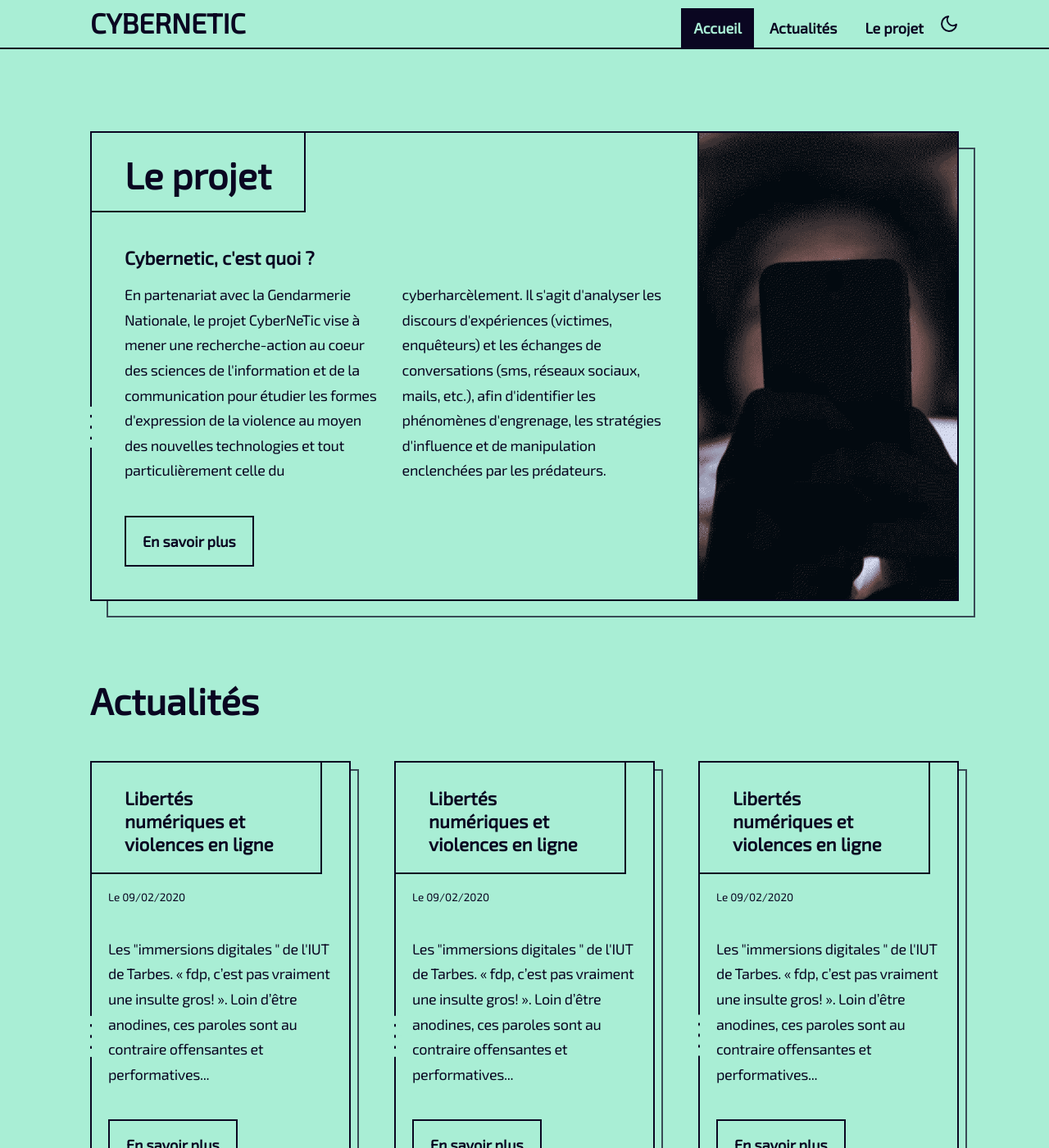
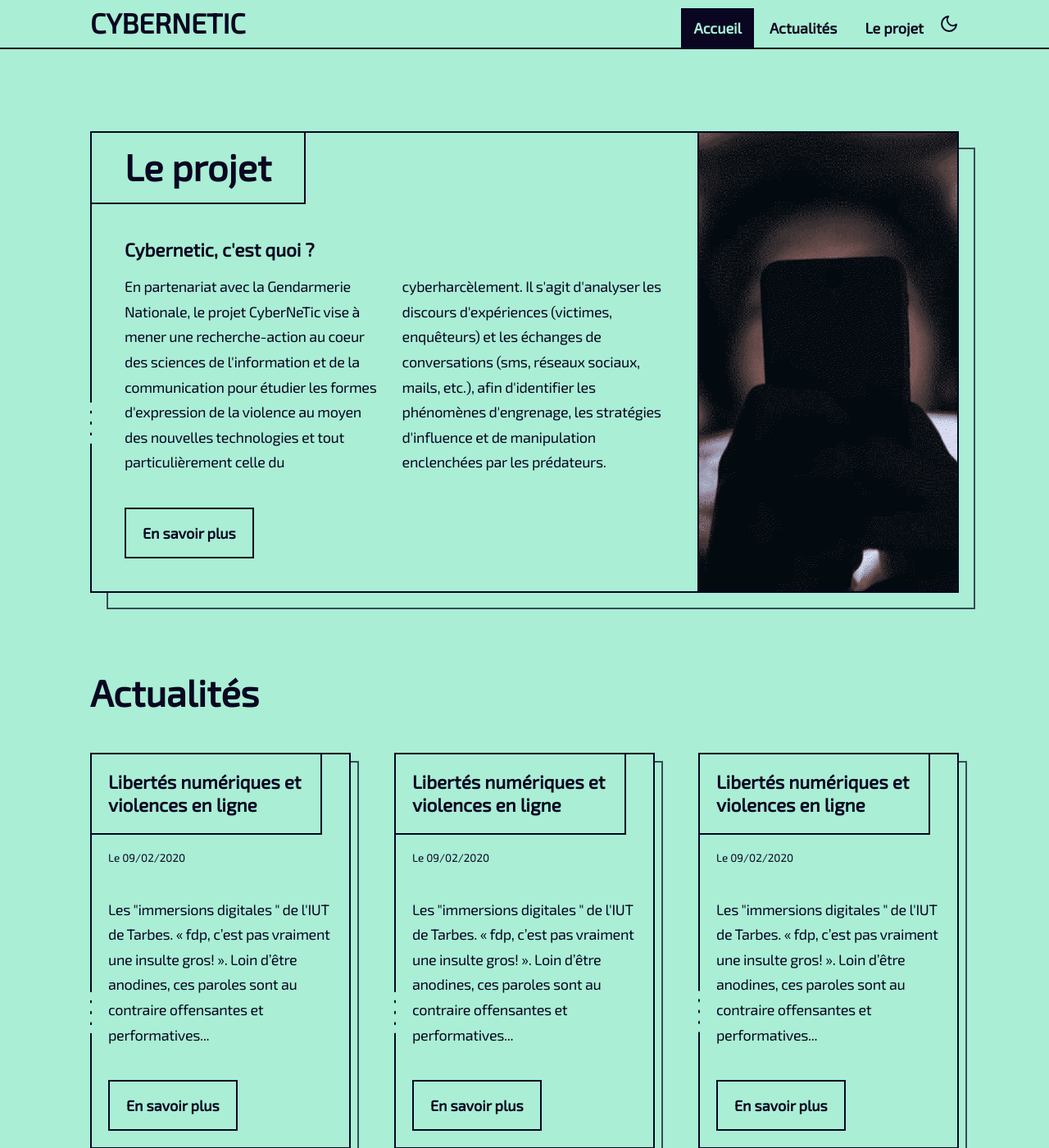
Before and after one commit to noesya/cyberneticproject, a Jekyll site: the page built from _pages/index.html, in a window 1280 px wide and 1400 px high. Shown: the whole window at 82% size. Built offline with Jekyll 4.4.1, drawn with Linux system fonts in a browser that asks for light colours.

```diff
--- a/_sass/layout/blocks.sass
+++ b/_sass/layout/blocks.sass
@@ -52,7 +52,7 @@
     &__title
         border: $border-width solid $dark
         left: -$border-width
-        padding: 30px 40px 20px
+        padding: 20px 40px 20px
         position: relative
         top: -$border-width
         width: max-content
@@ -133,6 +133,8 @@
             padding-bottom: 40px
         &__title
             max-width: 90%
+            padding: 20px
+
         &__body
             padding: 20px
             p
```
